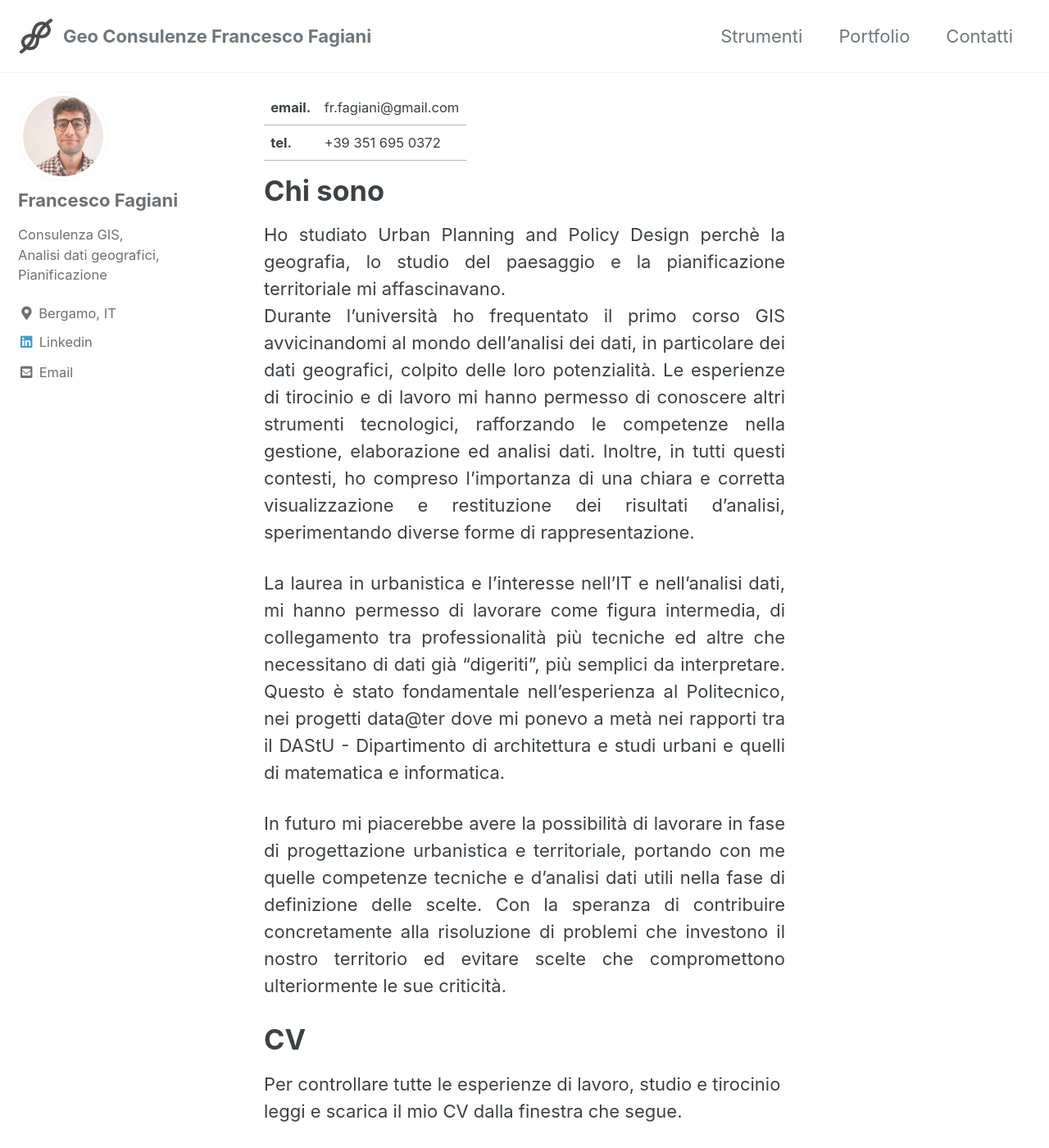
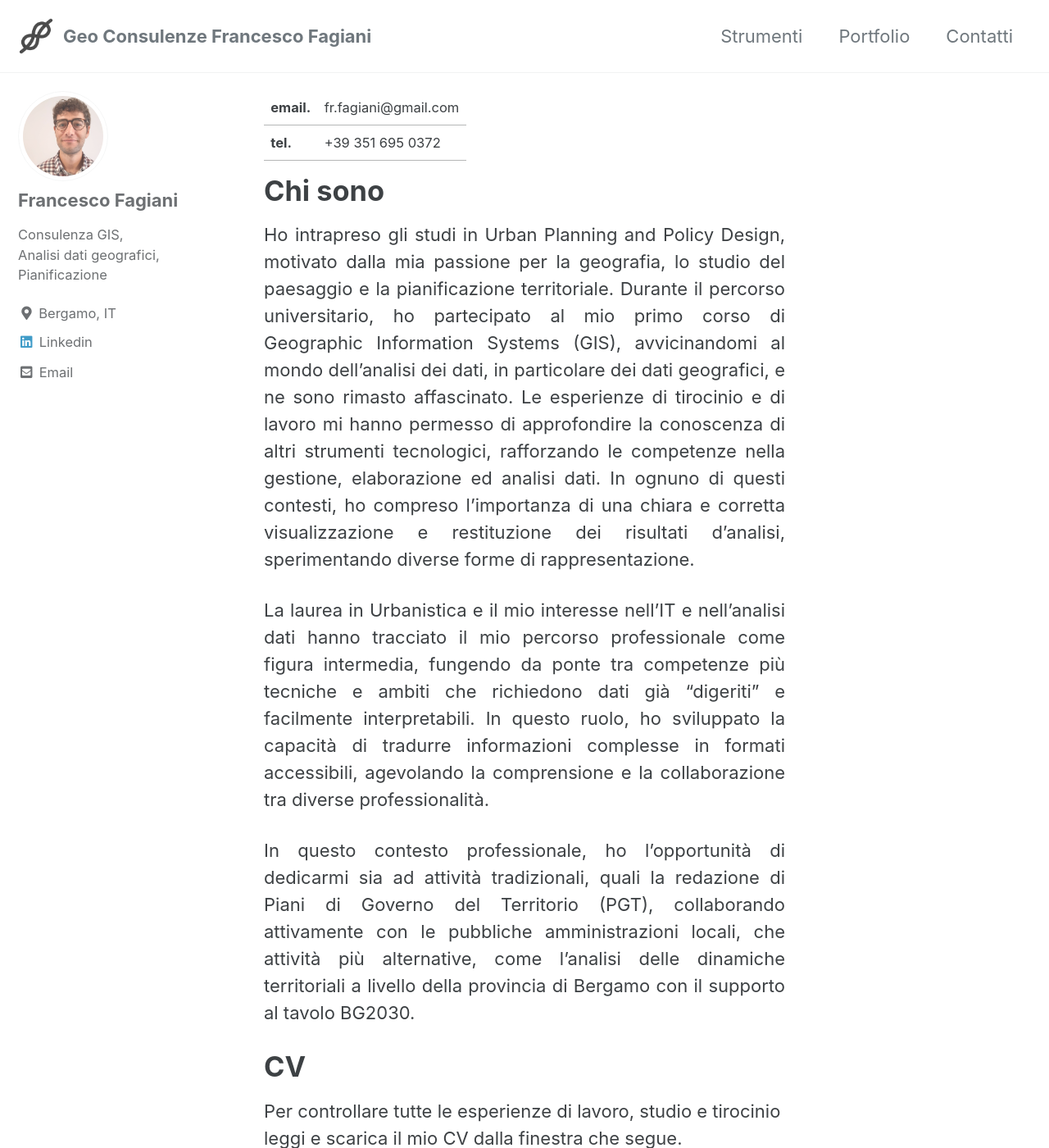
Before and after one commit to FrFagiani/ff_website, a Jekyll site: the page built from _pages/contatti.md, in a window 1280 px wide and 1400 px high. Shown: the whole window at 82% size. Built offline with Jekyll 4.4.1, drawn with Linux system fonts in a browser that asks for light colours; cached includes are drawn as plain includes.

Commit message:
Aggiornamento 2023 contatti.md

```diff
--- a/_pages/contatti.md
+++ b/_pages/contatti.md
@@ -8,15 +8,14 @@ author_profile: true
 **tel.**| +39 351 695 0372
 
 # Chi sono
-Ho studiato Urban Planning and Policy Design perchè la geografia, lo studio del paesaggio e la pianificazione territoriale mi affascinavano.
-Durante l’università ho frequentato il primo corso GIS avvicinandomi al mondo dell’analisi dei dati, in particolare dei dati geografici, colpito delle loro potenzialità.
-Le esperienze di tirocinio e di lavoro mi hanno permesso di conoscere altri strumenti tecnologici, rafforzando le competenze nella gestione, elaborazione ed analisi dati. Inoltre, in tutti questi contesti, ho compreso l’importanza di una chiara e corretta visualizzazione e restituzione dei risultati d’analisi, sperimentando diverse forme di rappresentazione.
+Ho intrapreso gli studi in Urban Planning and Policy Design, motivato dalla mia passione per la geografia, lo studio del paesaggio e la pianificazione territoriale. Durante il percorso universitario, ho partecipato al mio primo corso di Geographic Information Systems (GIS), avvicinandomi al mondo dell'analisi dei dati, in particolare dei dati geografici, e ne sono rimasto affascinato.
+Le esperienze di tirocinio e di lavoro mi hanno permesso di approfondire la conoscenza di altri strumenti tecnologici, rafforzando le competenze nella gestione, elaborazione ed analisi dati. In ognuno di questi contesti, ho compreso l’importanza di una chiara e corretta visualizzazione e restituzione dei risultati d’analisi, sperimentando diverse forme di rappresentazione.
 {: .text-justify}
 <!--  Col tempo ho capito di voler collaborare con Comuni e Pubbliche Amministrazioni e di utilizzare strumenti principalmente Open Source. L’argomento di tesi è stato scelto facendo sintesi tra questi interessi, indagando la “Data Literacy dei Comuni Italiani”.  -->
-La laurea in urbanistica e l'interesse nell'IT e nell'analisi dati, mi hanno permesso di lavorare come figura intermedia, di collegamento tra professionalità più tecniche ed altre che necessitano di dati già “digeriti”, più semplici da interpretare.
-Questo è stato fondamentale nell’esperienza al Politecnico, nei progetti data@ter dove mi ponevo a metà nei rapporti tra il DAStU - Dipartimento di architettura e studi urbani e quelli di matematica e informatica.
+La laurea in Urbanistica e il mio interesse nell'IT e nell'analisi dati hanno tracciato il mio percorso professionale come figura intermedia, fungendo da ponte tra competenze più tecniche e ambiti che richiedono dati già "digeriti" e facilmente interpretabili. In questo ruolo, ho sviluppato la capacità di tradurre informazioni complesse in formati accessibili, agevolando la comprensione e la collaborazione tra diverse professionalità.
+<!--  Questo è stato fondamentale nell’esperienza al Politecnico, nei progetti data@ter dove mi ponevo a metà nei rapporti tra il DAStU - Dipartimento di architettura e studi urbani e quelli di matematica e informatica.  -->
 {: .text-justify}
-In futuro mi piacerebbe avere la possibilità di lavorare in fase di progettazione urbanistica e territoriale, portando con me quelle competenze tecniche e d’analisi dati utili nella fase di definizione delle scelte. Con la speranza di contribuire concretamente alla risoluzione di problemi che investono il nostro territorio ed evitare scelte che compromettono ulteriormente le sue criticità.
+In questo contesto professionale, ho l'opportunità di dedicarmi sia ad attività tradizionali, quali la redazione di Piani di Governo del Territorio (PGT), collaborando attivamente con le pubbliche amministrazioni locali, che attività più alternative, come l'analisi delle dinamiche territoriali a livello della provincia di Bergamo con il supporto al tavolo BG2030.
 {: .text-justify}
 
 # CV
```
